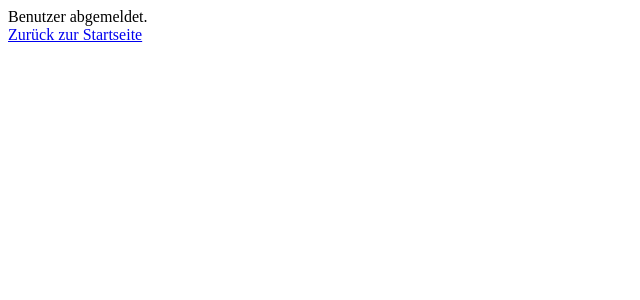
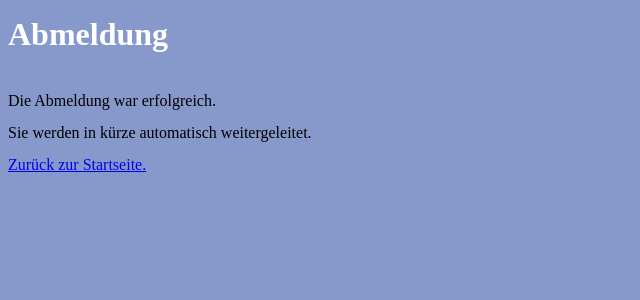
Before and after one commit to barbaramorgenstern/-bmorgenstern.bplaced.net, a PHP site: page /control/abmeldung.php in a window 1280 px wide. Shown: the top 300 px of the page, without its empty margins (0-640 px from the left). Run offline with PHP 8.4, Linux system fonts and the light colour scheme; the visitor is signed in with stand-in values (Sample User, id 1); data that the repository does not hold is empty.

Commit message:
add website

```diff
--- a/ellie/ellie/control/abmeldung.php
+++ b/ellie/ellie/control/abmeldung.php
@@ -2,7 +2,22 @@
   session_start();
   unset($_SESSION['email']) ;
   unset($_SESSION['password']);
-  echo "Benutzer abgemeldet.<br>";
-  $html_Output .= "<a href=../index.php>Zurück zur Startseite</a>";
-  echo $html_Output;
 ?>
+
+<!DOCTYPE HTML>
+<html>
+	<head>
+		<title>Abmeldung</title>
+		<meta charset="utf-8" />
+		<link rel="stylesheet" href="../view/css/css_main.css" />
+	</head>
+	<body>
+		<div id="wrapper">
+            <h1>Abmeldung</h1>
+				<p>Die Abmeldung war erfolgreich.</p>
+				<p>Sie werden in kürze automatisch weitergeleitet.</p>
+				<a href=../index.php>Zurück zur Startseite.</a>
+				<meta http-equiv="refresh" content="5; URL=../index.php">
+		</div>
+	</body>
+</html>
--- a/ellie/ellie/control/anmeldung.php
+++ b/ellie/ellie/control/anmeldung.php
@@ -18,7 +18,6 @@
 				<p>Sie werden in kürze automatisch weitergeleitet.</p>
 				<a href=../model/dbzugriffe.php>Direkt zur Service Seite.</a>
 				<meta http-equiv="refresh" content="5; URL=../model/dbzugriffe.php">
-            </form>
 		</div>
 	</body>
 </html>
```
